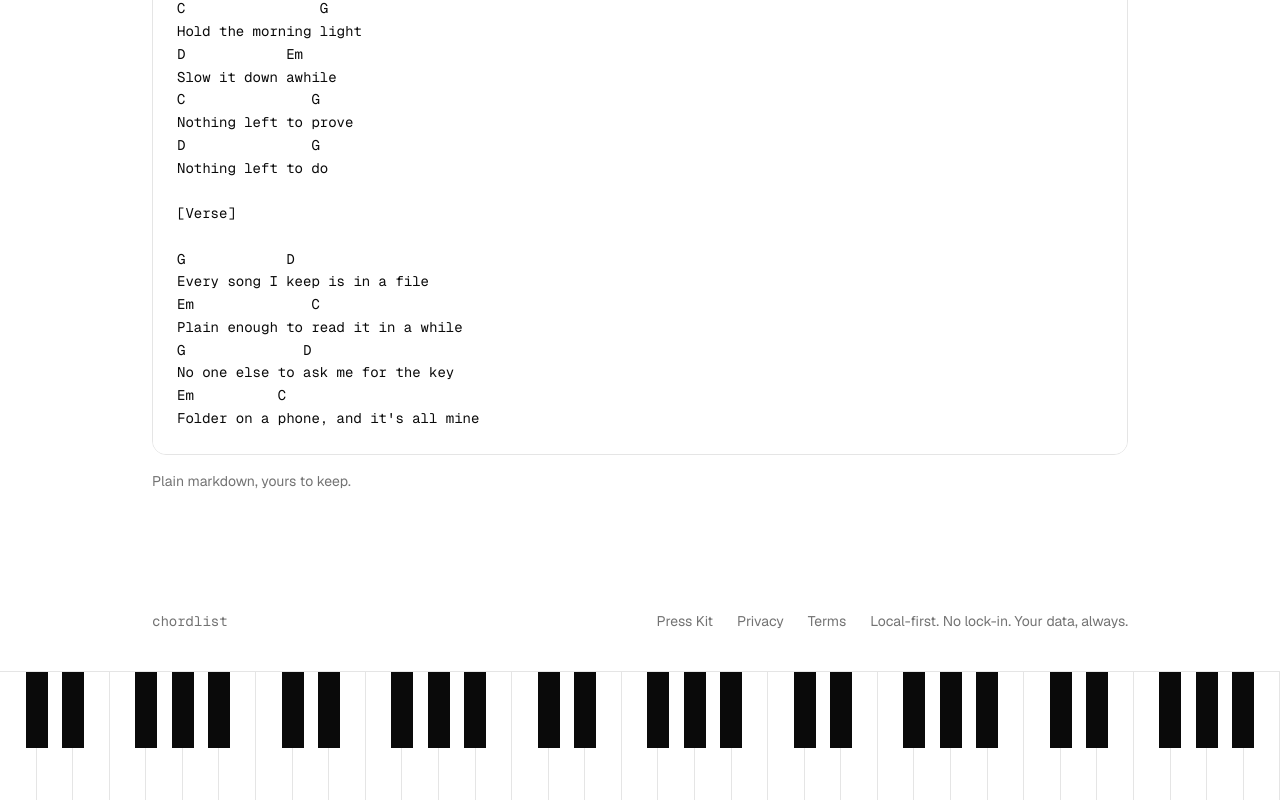
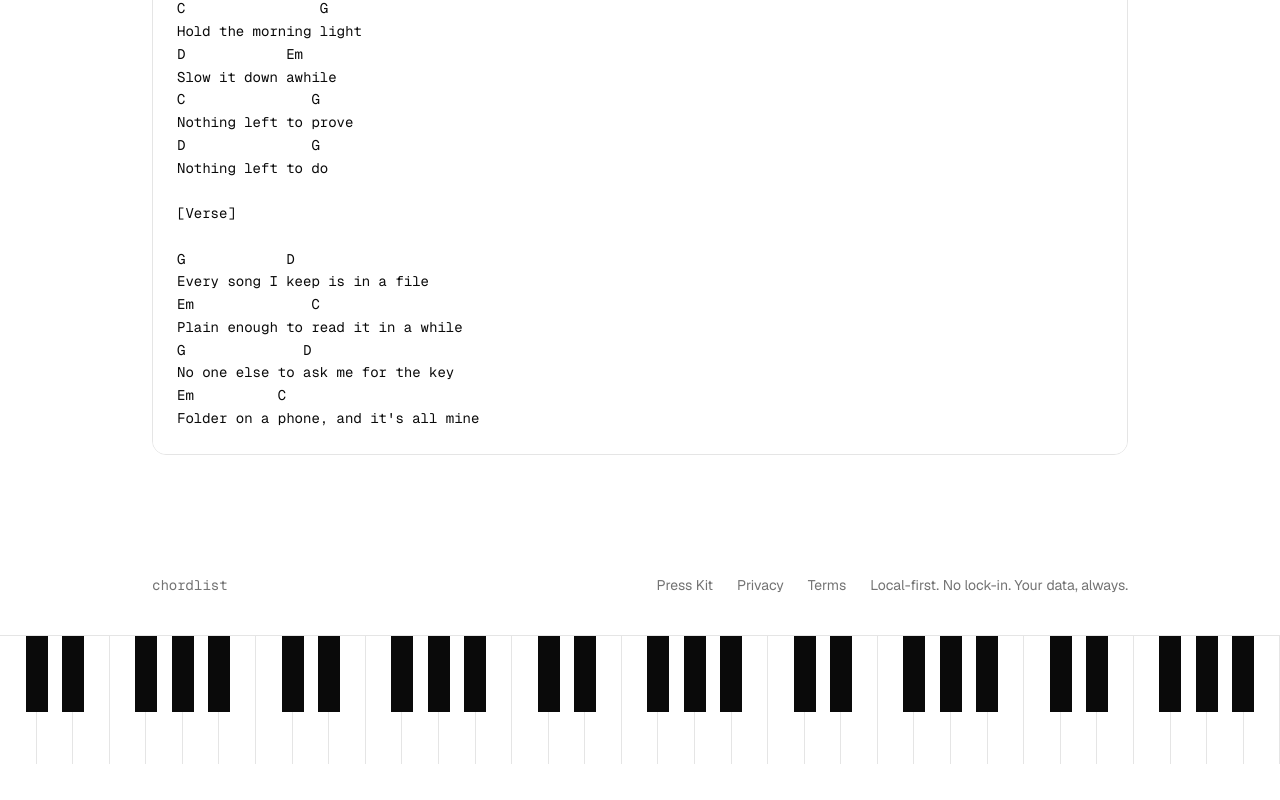
Before and after one commit to dnnsmnstrr/chordlist-website, a Next.js app: page / in a window 1280 px wide. Shown: the part 1854-2654 px from the top of the page. After the commit the page ends 2618 px from the top, so only its background shows below. Built offline with nearby package versions, Linux system fonts and the light colour scheme.

Commit message:
chore: remove redundant lyric preview footer text
Removed the plain markdown footer in lyric preview component.

Co-authored-by: Dennis Muensterer <3686989+dnnsmnstrr@users.noreply.github.com>

```diff
--- a/components/lyric-preview.tsx
+++ b/components/lyric-preview.tsx
@@ -59,8 +59,6 @@ export async function LyricPreview() {
           {body}
         </pre>
       </div>
-
-      <p className="mt-4 text-sm text-muted-foreground">Plain markdown, yours to keep.</p>
     </section>
   )
 }
```
